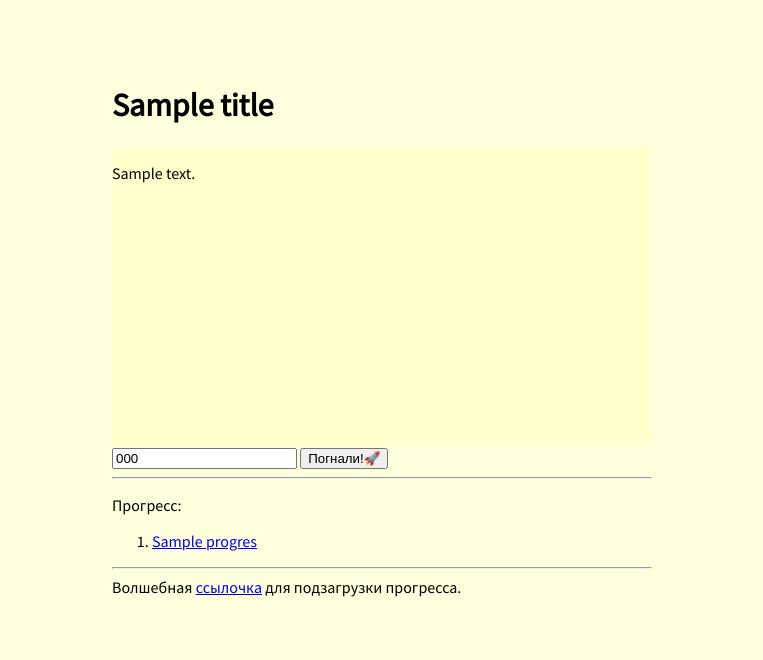
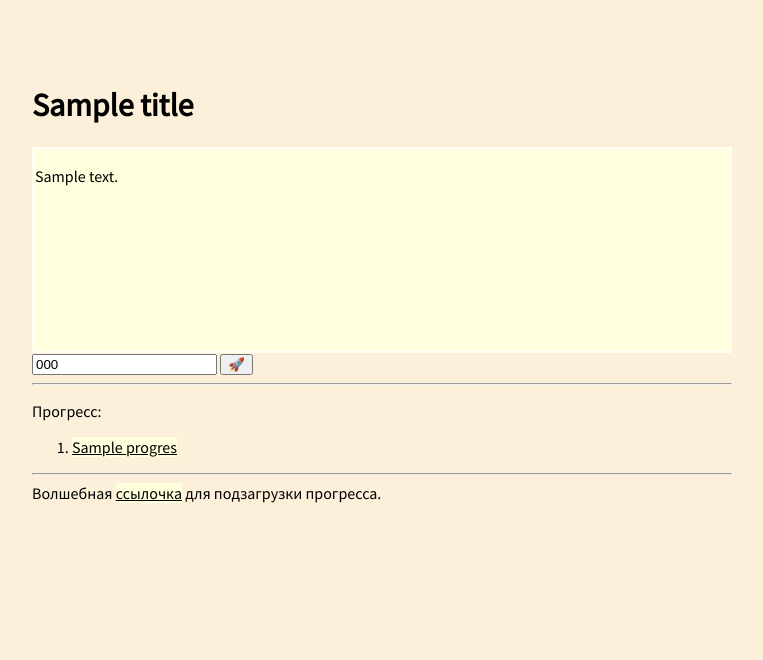
Before and after one commit to igoose1/django-quest, a Python web app: template project/templates/jinja2/view.html in a window 1280 px wide. Shown: the top 660 px of the page, without its empty margins (258-1021 px from the left). Run offline with Jinja, Linux system fonts and the light colour scheme; the template is opened without the code that fills it: most values are stand-ins (such as "Sample title", 1, 10 or a date in 2020).

Commit message:
Change styles

```diff
--- a/project/templates/jinja2/base.html
+++ b/project/templates/jinja2/base.html
@@ -10,15 +10,25 @@
 	body {
 		padding: 5%;
 		margin: auto;
-		max-width: 540px;
+		max-width: 700px;
 		font-family: 'Noto Sans', sans-serif;
 		font-family: 'Source Sans Pro', sans-serif;
-		background: #ffffdd;
+		background: #fcf0db;
 	}
 	#content {
-		height: 300px;
-		background: #ffffcc;
+		border-style: solid;
+		border-color: #ffffee;
+		height: 200px;
+		background: #ffffdd;
 		overflow: scroll;
+	}
+	a {
+		color: black;
+		background-color: #ffffdd;
+	}
+
+	#rocket {
+		cursor: pointer;
 	}
 </style>
 
--- a/project/templates/jinja2/view.html
+++ b/project/templates/jinja2/view.html
@@ -9,7 +9,7 @@
 
 	<form action="/view/{{ depth + 1}}/" method="post" id="code_input">
 		<input type="text" id="code" name="code" value="{{ code }}">
-		<input type="submit" value="Погнали!🚀">
+		<input type="submit" value="🚀">
 	</form>
 
 	<hr>
```
